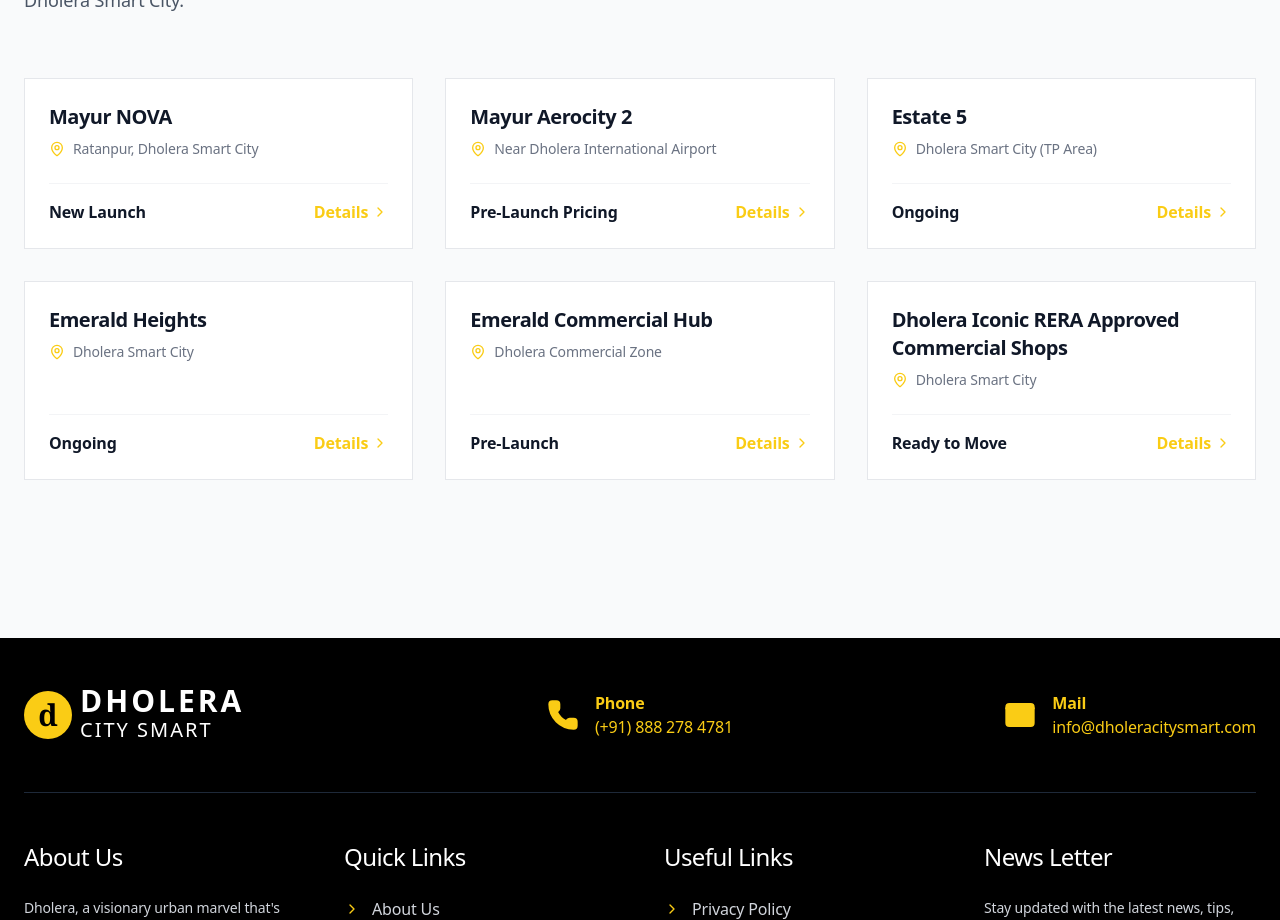
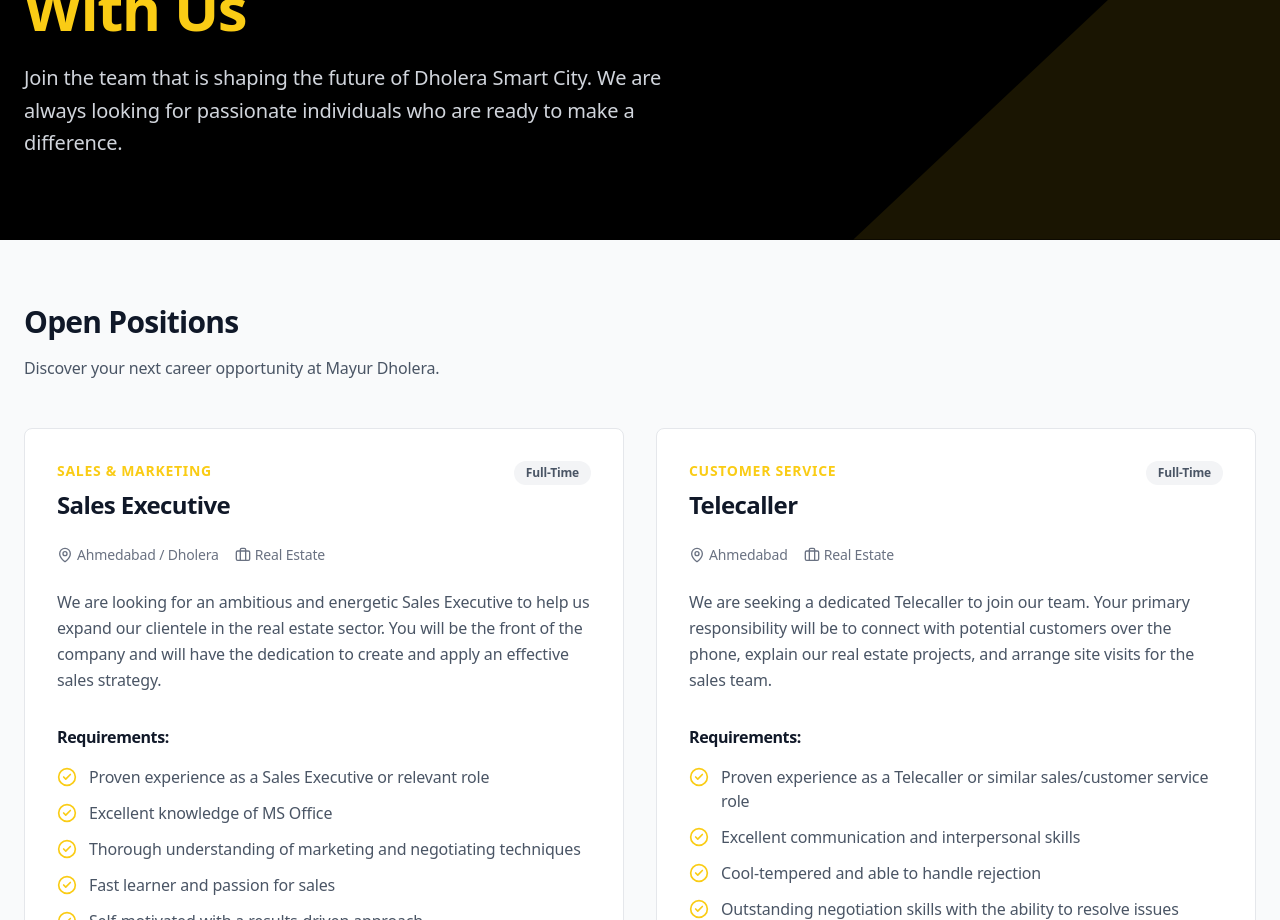
Before and after one commit to fadoomotivation-pixel/mayur, a Next.js app: page /career in a window 1280 px wide. Shown: the part 380-1300 px from the top of the page. Built offline with nearby package versions, Linux system fonts and the light colour scheme.

Commit message:
Add real images to projects and update career page with telecaller and sales executive

```diff
--- a/app/[...slug]/page.tsx
+++ b/app/[...slug]/page.tsx
@@ -136,16 +136,29 @@
             <div className="grid md:grid-cols-2 lg:grid-cols-3 gap-8">
               {categoryProjects.map(proj => (
                 <Link key={proj.slug} href={`/project/${proj.slug}`} className="group block h-full">
-                  <div className="bg-white p-6 border border-gray-200 h-full hover:shadow-lg transition-all duration-300 flex flex-col">
+                  <div className="bg-white border border-gray-200 h-full hover:shadow-lg transition-all duration-300 flex flex-col overflow-hidden">
+                    {proj.image && (
+                      <div className="relative w-full h-48 bg-gray-100 overflow-hidden">
+                        <Image
+                          src={proj.image}
+                          alt={proj.name}
+                          fill
+                          className="object-cover group-hover:scale-105 transition-transform duration-500"
+                          unoptimized
+                        />
+                      </div>
+                    )}
+                    <div className="p-6 flex flex-col flex-1">
                       <h3 className="text-xl font-bold mb-2 text-gray-900 group-hover:text-[#FACC15] transition-colors">{proj.name}</h3>
-                    <p className="text-gray-500 text-sm mb-6 flex items-center gap-2">
-                      <MapPin className="w-4 h-4 text-[#FACC15]" /> {proj.location}
+                      <p className="text-gray-500 text-sm mb-6 flex items-start gap-2">
+                        <MapPin className="w-4 h-4 text-[#FACC15] shrink-0 mt-0.5" /> <span className="line-clamp-2">{proj.location}</span>
                       </p>
                       <div className="font-bold text-gray-900 mt-auto border-t border-gray-100 pt-4 flex justify-between items-center">
                         <span>{proj.priceUnit}</span>
                         <span className="text-[#FACC15] flex items-center gap-1 group-hover:translate-x-1 transition-transform">
                           Details <ChevronRight className="w-4 h-4" />
                         </span>
+                      </div>
                     </div>
                   </div>
                 </Link>
--- /dev/null
+++ b/app/career/page.tsx
@@ -0,0 +1,136 @@
+import { site } from "@/lib/data";
+import { Briefcase, MapPin, CheckCircle2, ChevronRight, Phone } from "lucide-react";
+import Link from "next/link";
+import Image from "next/image";
+
+export default function CareerPage() {
+  const jobs = [
+    {
+      id: "sales-executive",
+      title: "Sales Executive",
+      department: "Sales & Marketing",
+      location: "Ahmedabad / Dholera",
+      type: "Full-Time",
+      desc: "We are looking for an ambitious and energetic Sales Executive to help us expand our clientele in the real estate sector. You will be the front of the company and will have the dedication to create and apply an effective sales strategy.",
+      reqs: [
+        "Proven experience as a Sales Executive or relevant role",
+        "Excellent knowledge of MS Office",
+        "Thorough understanding of marketing and negotiating techniques",
+        "Fast learner and passion for sales",
+        "Self-motivated with a results-driven approach",
+      ]
+    },
+    {
+      id: "telecaller",
+      title: "Telecaller",
+      department: "Customer Service",
+      location: "Ahmedabad",
+      type: "Full-Time",
+      desc: "We are seeking a dedicated Telecaller to join our team. Your primary responsibility will be to connect with potential customers over the phone, explain our real estate projects, and arrange site visits for the sales team.",
+      reqs: [
+        "Proven experience as a Telecaller or similar sales/customer service role",
+        "Excellent communication and interpersonal skills",
+        "Cool-tempered and able to handle rejection",
+        "Outstanding negotiation skills with the ability to resolve issues",
+        "Good knowledge of relevant computer programs (e.g. CRM software)",
+      ]
+    }
+  ];
+
+  return (
+    <main className="min-h-screen bg-[#f9fafb]">
+      {/* Hero Section */}
+      <div className="bg-black text-white py-20 px-6 relative overflow-hidden">
+        <div className="absolute top-0 right-0 bottom-0 w-1/3 bg-[#FACC15] opacity-10" style={{ clipPath: 'polygon(100% 0, 100% 100%, 0% 100%)' }}></div>
+        <div className="max-w-7xl mx-auto relative z-10">
+          <h1 className="text-4xl md:text-6xl font-bold mb-6">Build Your Career <br /><span className="text-[#FACC15]">With Us</span></h1>
+          <p className="text-xl text-gray-300 max-w-2xl leading-relaxed">
+            Join the team that is shaping the future of Dholera Smart City. We are always looking for passionate individuals who are ready to make a difference.
+          </p>
+        </div>
+      </div>
+
+      {/* Main Content */}
+      <div className="max-w-7xl mx-auto px-6 py-16">
+        <div className="mb-12">
+          <h2 className="text-3xl font-bold text-gray-900 mb-4">Open Positions</h2>
+          <p className="text-gray-600">Discover your next career opportunity at {site.name}.</p>
+        </div>
+
+        <div className="grid grid-cols-1 lg:grid-cols-2 gap-8">
+          {jobs.map(job => (
+            <div key={job.id} className="bg-white border border-gray-200 rounded-lg p-8 hover:shadow-xl transition-shadow duration-300 flex flex-col">
+              <div className="flex justify-between items-start mb-6">
+                <div>
+                  <div className="text-sm font-semibold text-[#FACC15] mb-2 uppercase tracking-wider">{job.department}</div>
+                  <h3 className="text-2xl font-bold text-gray-900">{job.title}</h3>
+                </div>
+                <span className="bg-gray-100 text-gray-600 text-xs font-bold px-3 py-1 rounded-full">{job.type}</span>
+              </div>
+
+              <div className="flex items-center gap-4 mb-6 text-sm text-gray-500">
+                <div className="flex items-center gap-1">
+                  <MapPin className="w-4 h-4" /> {job.location}
+                </div>
+                <div className="flex items-center gap-1">
+                  <Briefcase className="w-4 h-4" /> Real Estate
+                </div>
+              </div>
+
+              <p className="text-gray-600 mb-8 leading-relaxed">
+                {job.desc}
+              </p>
+
+              <div className="mb-8">
+                <h4 className="font-bold text-gray-900 mb-4">Requirements:</h4>
+                <ul className="space-y-3">
+                  {job.reqs.map((req, idx) => (
+                    <li key={idx} className="flex items-start gap-3 text-gray-600">
+                      <CheckCircle2 className="w-5 h-5 shrink-0 text-[#FACC15] mt-0.5" />
+                      <span>{req}</span>
+                    </li>
+                  ))}
+                </ul>
+              </div>
+
+              <div className="mt-auto pt-8 border-t border-gray-100 flex items-center justify-between">
+                <a href={`mailto:${site.email}?subject=Application for ${job.title}`} className="bg-black text-white px-8 py-3 font-semibold hover:bg-[#FACC15] hover:text-black transition-colors flex items-center gap-2">
+                  Apply Now <ChevronRight className="w-4 h-4" />
+                </a>
+                <a href={`tel:${site.phoneAlt}`} className="text-gray-500 hover:text-black flex items-center gap-2 transition-colors">
+                  <Phone className="w-4 h-4" /> Call HR
+                </a>
+              </div>
+            </div>
+          ))}
+        </div>
+
+        {/* Why Join Us */}
+        <div className="mt-24 bg-white border border-gray-200 p-12 text-center rounded-lg">
+          <h2 className="text-3xl font-bold text-gray-900 mb-6">Why Join {site.name}?</h2>
+          <p className="text-gray-600 max-w-3xl mx-auto leading-relaxed mb-12">
+            Working with us means being part of a visionary project — Dholera Smart City. We offer a dynamic work environment, competitive compensation, and incredible growth opportunities as we build the future of urban living in India.
+          </p>
+          <div className="grid md:grid-cols-3 gap-8">
+            <div>
+              <div className="w-16 h-16 bg-[#FACC15] text-black rounded-full flex items-center justify-center mx-auto mb-4 text-2xl font-bold">1</div>
+              <h3 className="font-bold text-xl mb-2 text-gray-900">Growth</h3>
+              <p className="text-gray-500 text-sm">Rapid career progression in a fast-growing industry.</p>
+            </div>
+            <div>
+              <div className="w-16 h-16 bg-[#FACC15] text-black rounded-full flex items-center justify-center mx-auto mb-4 text-2xl font-bold">2</div>
+              <h3 className="font-bold text-xl mb-2 text-gray-900">Environment</h3>
+              <p className="text-gray-500 text-sm">A supportive, energetic, and collaborative workplace.</p>
+            </div>
+            <div>
+              <div className="w-16 h-16 bg-[#FACC15] text-black rounded-full flex items-center justify-center mx-auto mb-4 text-2xl font-bold">3</div>
+              <h3 className="font-bold text-xl mb-2 text-gray-900">Impact</h3>
+              <p className="text-gray-500 text-sm">Be part of creating India's first greenfield smart city.</p>
+            </div>
+          </div>
+        </div>
+
+      </div>
+    </main>
+  );
+}
--- a/lib/data.ts
+++ b/lib/data.ts
@@ -61,6 +61,7 @@
     priceUnit: 'New Launch',
     size: '90 plots · 132–655 sq yd',
     status: 'New Launch',
+    image: 'https://mirrikh.com/wp-content/uploads/2026/07/Mayur-NOVA-cover-banner-2.jpg',
     highlights: [
       'NA, NOC, Title Clear & Unit Plan Pass',
       'Gated Community with Club House',
@@ -80,6 +81,7 @@
     priceUnit: 'Pre-Launch Pricing',
     size: 'Multiple plot sizes',
     status: 'Pre-Launch',
+    image: 'https://mirrikh.com/wp-content/uploads/2026/07/Mayur-Aerocity-ll-cover-bg3.jpg',
     highlights: [
       'Closest project to Dholera Airport',
       'High appreciation potential',
@@ -99,6 +101,7 @@
     priceUnit: 'Ongoing',
     size: '20 bighas enclave',
     status: 'Ongoing',
+    image: 'https://mirrikh.com/wp-content/uploads/2026/06/banner-Mayur-Park-3-1.jpg',
     highlights: [
       'Well-planned internal roads & lighting',
       'Green open areas',
@@ -118,6 +121,7 @@
     priceUnit: 'Ongoing',
     size: 'Multiple plot sizes',
     status: 'Ongoing',
+    image: 'https://mirrikh.com/wp-content/uploads/2026/05/Mayur-Forest-Villa-Web-Banner-1.png',
     highlights: [
       'Forest-themed residential community',
       'Lush greenery & landscaped spaces',
@@ -137,6 +141,7 @@
     priceUnit: 'Pre-Launch',
     size: 'Large-format plots',
     status: 'Ongoing',
+    image: 'https://mirrikh.com/wp-content/uploads/2026/04/Mayur-Greenz-Courtyard-Web-Banner.jpg',
     highlights: [
       'Premium commercial and retail spaces',
       'High footfall connectivity',
@@ -156,6 +161,7 @@
     priceUnit: 'Ready to Move',
     size: 'Multiple configurations',
     status: 'Ready',
+    image: 'https://mirrikh.com/wp-content/uploads/2026/02/Mayur-Ananta-2-hero-2.jpg',
     highlights: [
       'Fully RERA Approved',
       'Prime main road facing units',
```
Lines whose indentation alone changed are shown as unchanged.
